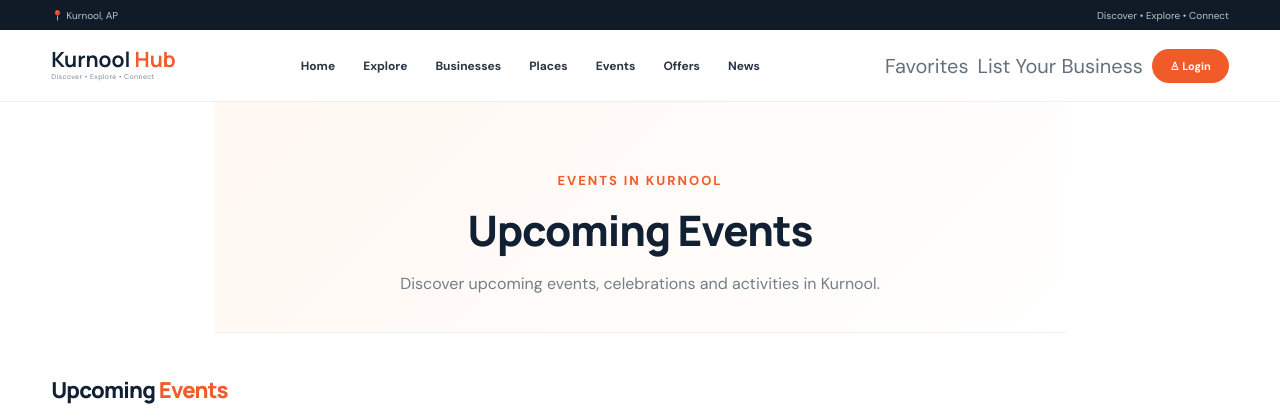
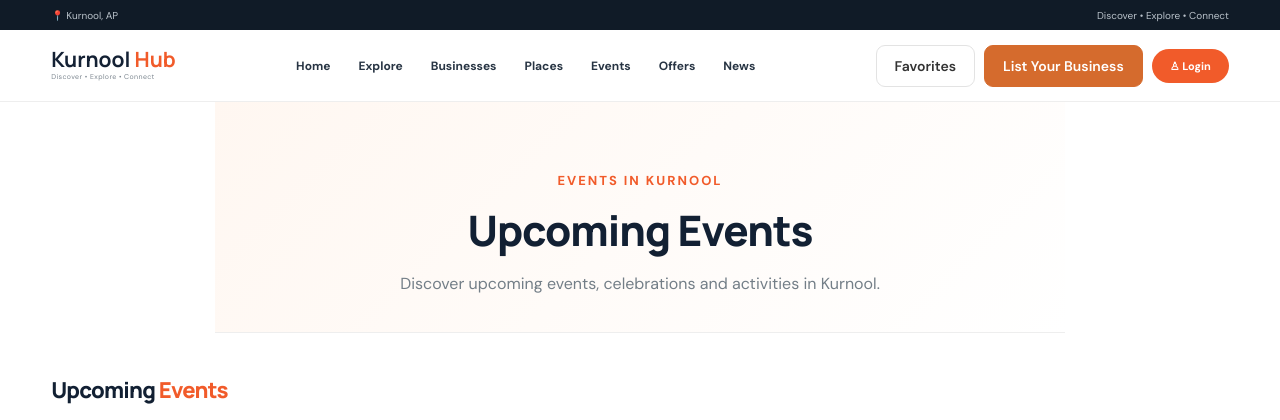
Before and after one commit to GMdShafath/KurnoolHub, a Flask app: page /events in a window 1280 px wide. Shown: the top 420 px of the page. Run offline with Flask 3, Linux system fonts and the light colour scheme; data that the repository does not hold is empty; some web fonts are replaced.

Commit message:
Improve header button design

```diff
--- a/static/css/style.css
+++ b/static/css/style.css
@@ -1540,3 +1540,74 @@ footer{
     object-fit: cover;
     border-radius: 10px;
 }
+/* =========================================
+   PROFESSIONAL HEADER ACTION BUTTONS
+========================================= */
+
+.navright .icon-btn {
+    display: inline-flex;
+    align-items: center;
+    justify-content: center;
+
+    height: 42px;
+    padding: 0 18px;
+
+    border: 1px solid #e3e3e3;
+    border-radius: 9px;
+
+    background: #ffffff;
+    color: #333333;
+
+    font-family: "DM Sans", sans-serif;
+    font-size: 14px;
+    font-weight: 600;
+
+    text-decoration: none;
+    white-space: nowrap;
+
+    cursor: pointer;
+
+    transition:
+        background 0.2s ease,
+        color 0.2s ease,
+        border-color 0.2s ease,
+        box-shadow 0.2s ease,
+        transform 0.2s ease;
+}
+
+.navright .icon-btn:hover {
+    background: #fff7f2;
+    color: #d56b2d;
+    border-color: #d56b2d;
+
+    box-shadow: 0 4px 12px rgba(0, 0, 0, 0.08);
+
+    transform: translateY(-1px);
+}
+
+
+/* LIST YOUR BUSINESS */
+
+.navright .icon-btn[href="/list-business"] {
+    background: #d56b2d;
+    color: #ffffff;
+    border-color: #d56b2d;
+}
+
+.navright .icon-btn[href="/list-business"]:hover {
+    background: #b95720;
+    border-color: #b95720;
+    color: #ffffff;
+}
+
+
+/* MOBILE */
+
+@media (max-width: 900px) {
+
+    .navright .icon-btn {
+        height: 38px;
+        padding: 0 12px;
+        font-size: 13px;
+    }
+}
```
